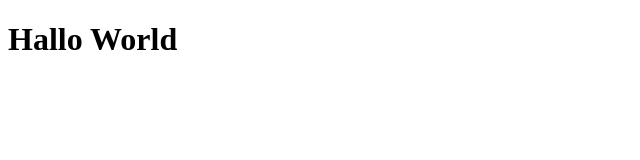
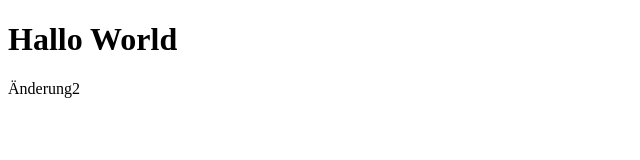
Before and after one commit to Scheibe73/cool-projekt, a plain HTML site: page index.html in a window 1280 px wide. Shown: the full height of the page, 0-640 px from the left. Drawn offline with Linux system fonts and the light colour scheme.

Commit message:
Änderung2

```diff
--- a/index.html
+++ b/index.html
@@ -8,5 +8,6 @@
 </head>
 <body>
     <h1>Hallo World</h1>
+    <p>Änderung2</p>
 </body>
 </html>
```
